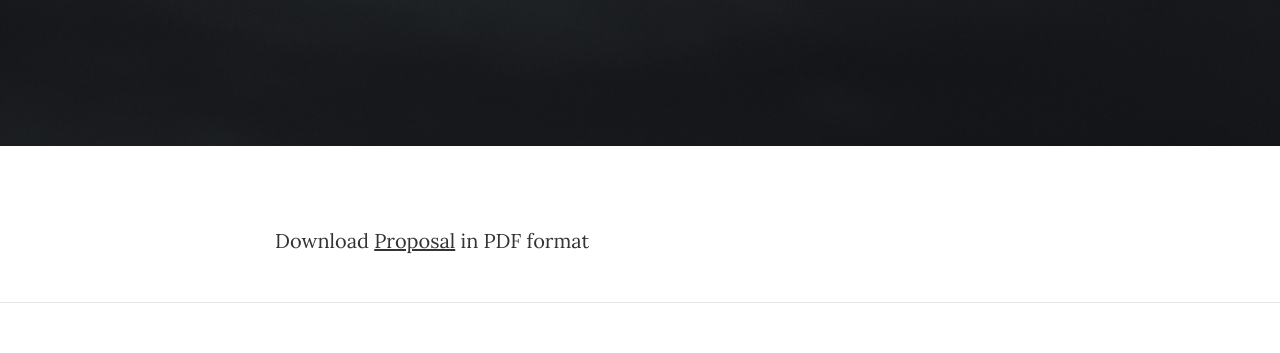
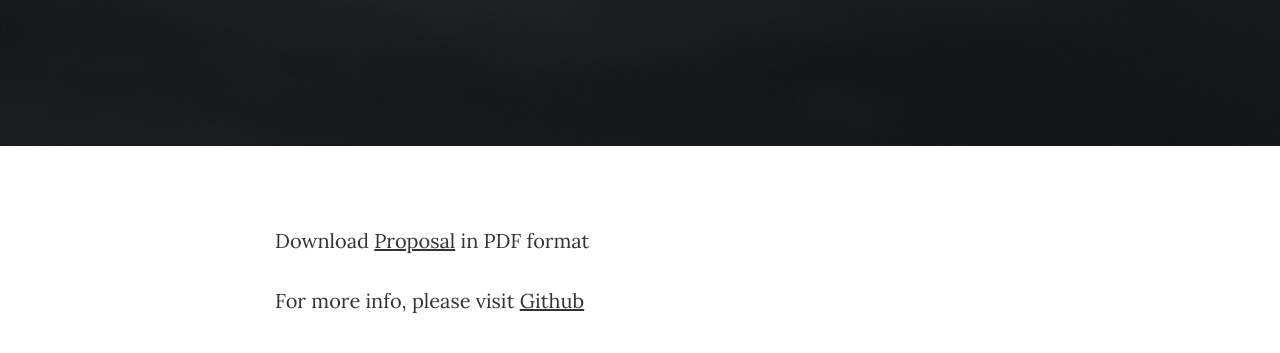
Before and after one commit to lihao98722/lihao98722.github.io, a plain HTML site: page 15740.html in a window 1280 px wide. Shown: the part 345-698 px from the top of the page. Drawn offline with nearby package versions, Linux system fonts and the light colour scheme.

Commit message:
added link to github on body

```diff
--- a/15740.html
+++ b/15740.html
@@ -73,7 +73,7 @@
                 <div class="col-lg-8 offset-lg-2 col-md-10 offset-md-1">
 
                     <p> Download <a href="https://github.com/lihao98722/15740-Computer-Architecture-Final-Project/raw/master/proposal/proposal.pdf">Proposal</a> in PDF format</p>
-
+                    <p> For more info, please visit <a href="https://github.com/lihao98722/15740-Computer-Architecture-Final-Project"> Github </a> </p>
                 </div>
             </div>
         </div>
```
